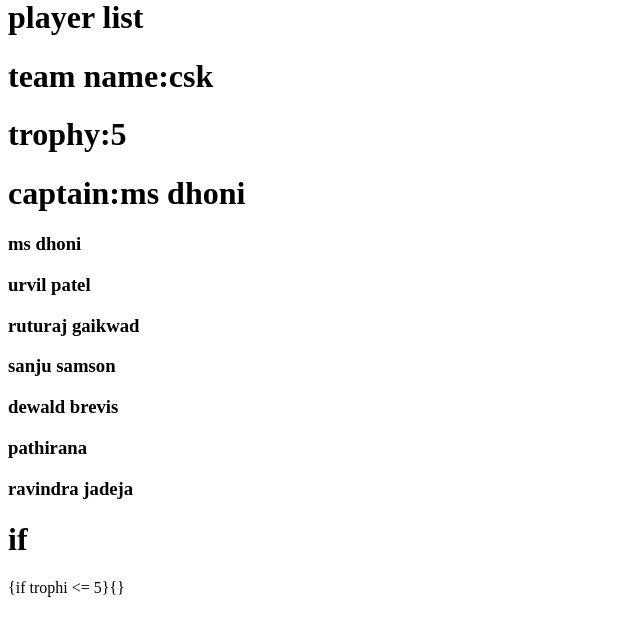
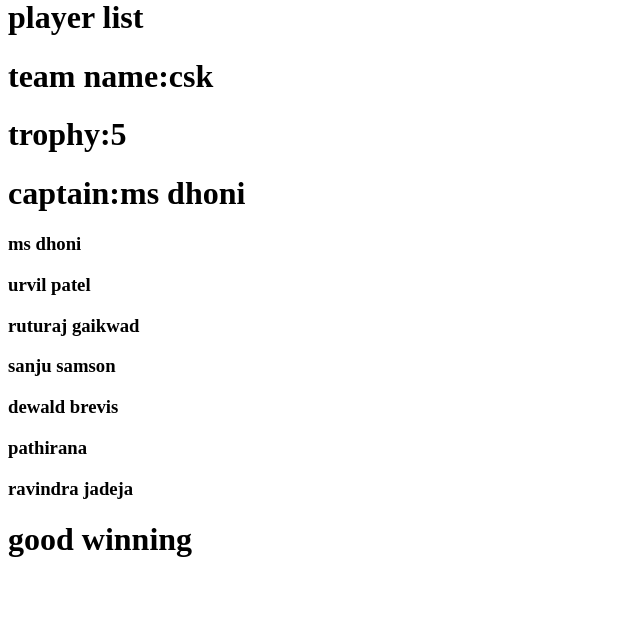
Before and after one commit to jashpatel5848/2026_internship_django, a Django app: page /team/ in a window 1280 px wide. Shown: the part 22-658 px from the top of the page, without its empty margins (0-640 px from the left). Run offline with Django 5.2, Linux system fonts and the light colour scheme.

Commit message:
add team folder in

```diff
--- a/learning26/templates/team.html
+++ b/learning26/templates/team.html
@@ -14,8 +14,15 @@
         <h3>{{i}}</h3>
     {% endfor %}
 
-    <h1>if</h1>
-    {if trophi <= 5}{}
+
+
+    {% if trophy >= 5 %}
+        <h1>good winning</h1>
+    {% else %}
+        <h1>bad winning<h1>
+    {% endif %}
+
+
 
 </body>
 </html>
```
